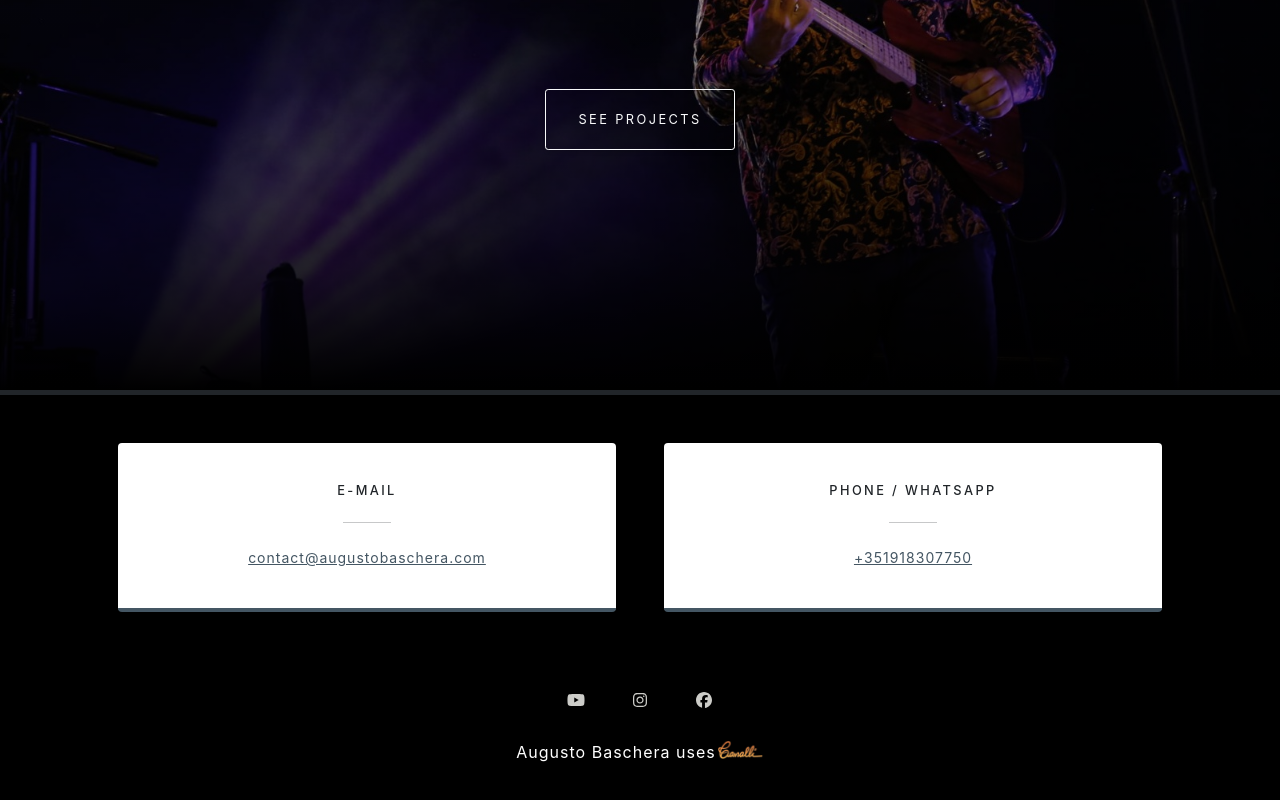
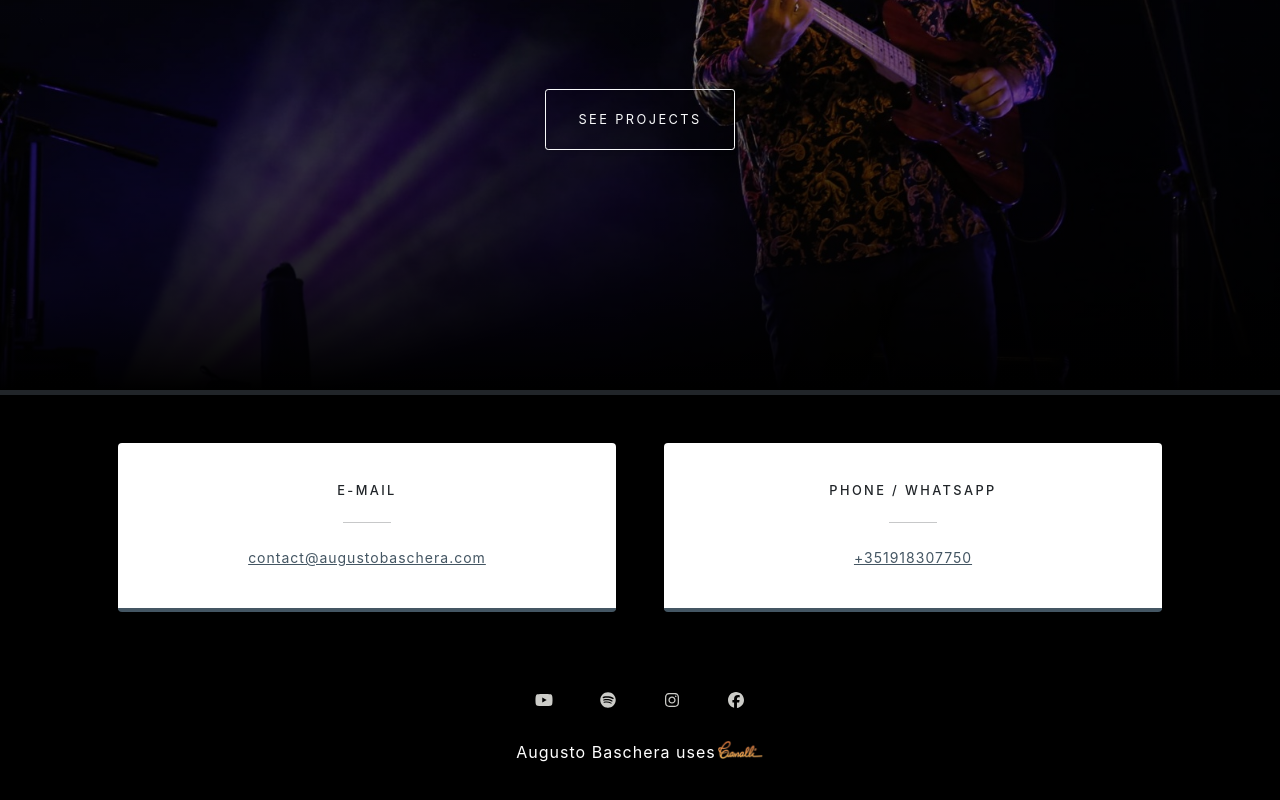
Before and after one commit to IsabelaBianchi/artist, a Next.js app: page / in a window 1280 px wide. Shown: the part 1488-2288 px from the top of the page. Built offline with nearby package versions, Linux system fonts and the light colour scheme.

Commit message:
New footer icon

```diff
--- a/components/Footer.js
+++ b/components/Footer.js
@@ -1,5 +1,5 @@
 import { FontAwesomeIcon } from '@fortawesome/react-fontawesome'
-import { faFacebook, faInstagram, faYoutube } from "@fortawesome/free-brands-svg-icons";
+import { faFacebook, faInstagram, faSpotify, faYoutube } from "@fortawesome/free-brands-svg-icons";
 import en from '../locales/en'
 import pt from '../locales/pt'
 import { useRouter } from 'next/router'
@@ -18,6 +18,7 @@ export default function Footer() {
                     <div className="social d-flex justify-content-center">
 
                         <a className="mx-2" href="https://www.youtube.com/channel/UCO-RAD7pnuGJDXODein96cQ"><FontAwesomeIcon icon={faYoutube} /></a>
+                        <a className="mx-2" href="https://open.spotify.com/artist/0TtNm2GzxTYki2zQTLOiVE"><FontAwesomeIcon icon={faSpotify} /></a>
                         <a className="mx-2" href="https://www.instagram.com/augustobaschera/"><FontAwesomeIcon icon={faInstagram} /></a>
                         <a className="mx-2" href="https://www.facebook.com/augusto.baschera"><FontAwesomeIcon icon={faFacebook} /></a>
 
```
